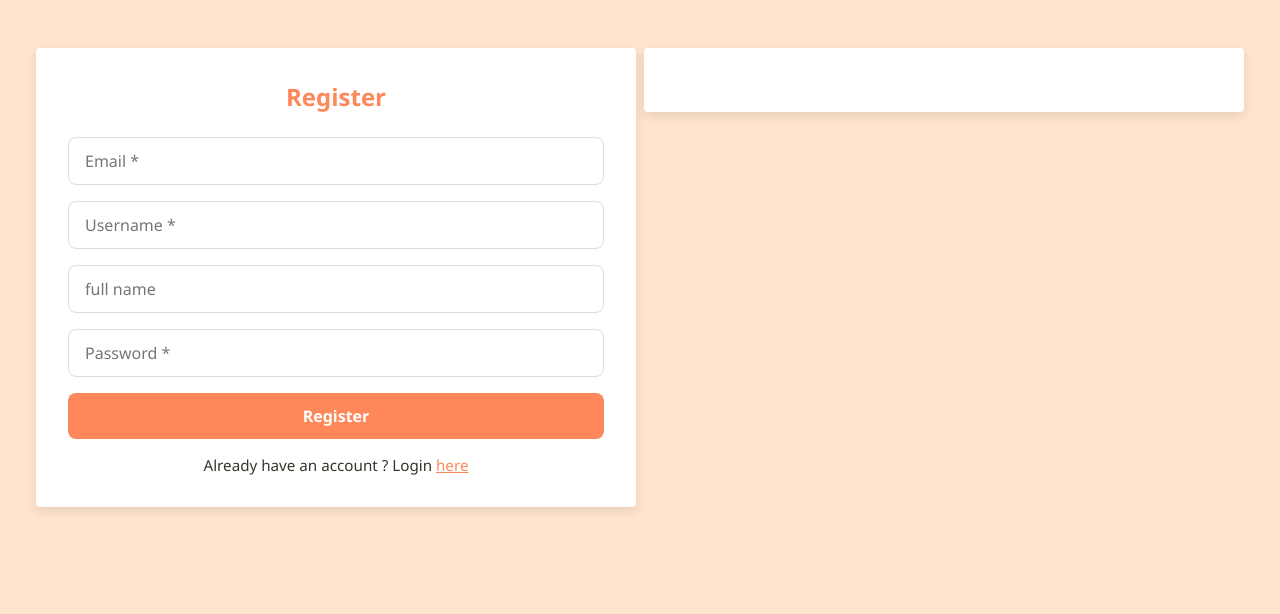
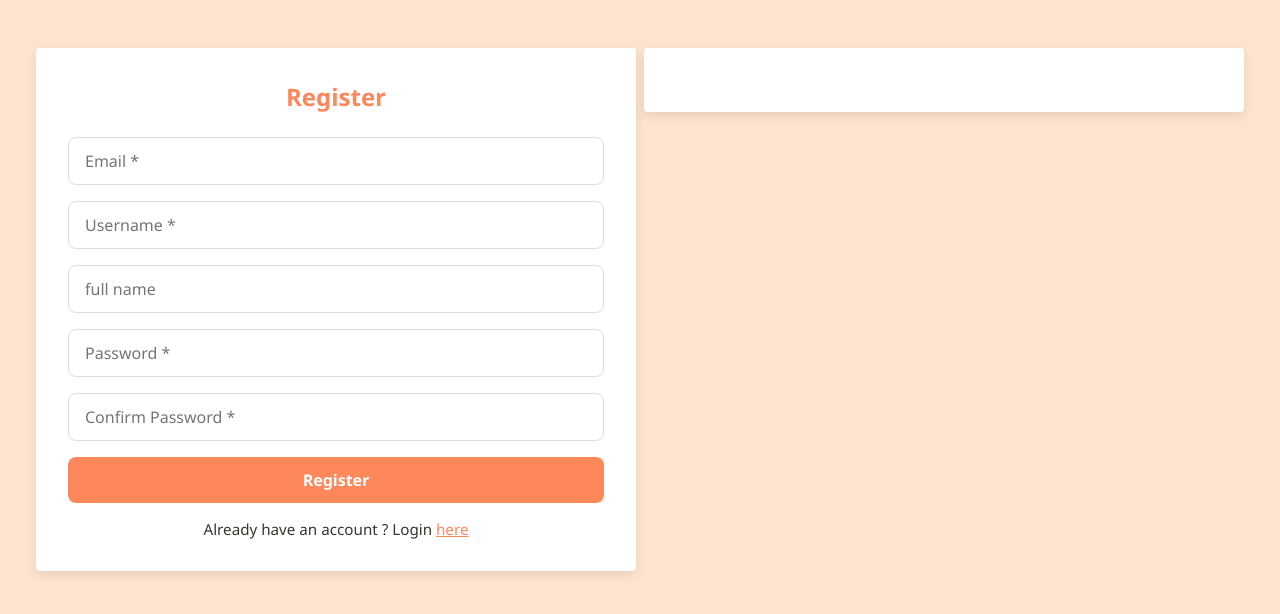
Before and after one commit to itsdiy0/user-service, a React app in the folder frontend/: page /register in a window 1280 px wide. Shown: the top 614 px of the page. Built offline with nearby package versions, Linux system fonts and the light colour scheme; the HTML template or start-up script is replaced by a standard one.

Commit message:
feat: added a confirm password field and validation before submission

```diff
--- a/frontend/src/components/RegisterForm.tsx
+++ b/frontend/src/components/RegisterForm.tsx
@@ -1,14 +1,15 @@
 import { useState } from "react";
 import { registerUser } from "../api/auth";
-import type { registerType } from "../types/auth";
+import type { registerFormType } from "../types/auth";
 import { useNavigate,Link } from "react-router-dom";
 
 const RegisterForm = () => {
-  const [form, setForm] = useState<registerType>({
+  const [form, setForm] = useState<registerFormType>({
     email: "",
     username: "",
     full_name: "",
     password: "",
+    confirmPassword: "",
   });
   const navigate = useNavigate();
   const [error, setError] = useState<string | null>(null);
@@ -17,8 +18,16 @@ const RegisterForm = () => {
 
   const handleSubmit = async (e: React.FormEvent) => {
     e.preventDefault();
+
+    if (form.password !== form.confirmPassword) {
+      setError("Passwords do not match");
+      return;
+    }
+
     try {
-      await registerUser(form);
+      // Remove confirmPassword from the data sent to API
+      const { confirmPassword, ...registerData } = form;
+      await registerUser(registerData);
       navigate("/login",{
         state: { message: "Registration successful! Please log in." }
       });
@@ -60,6 +69,14 @@ const RegisterForm = () => {
         value={form.password}
         required
       />
+      <input
+        name="confirmPassword"
+        type="password"
+        placeholder="Confirm Password *"
+        onChange={handleChange}
+        value={form.confirmPassword}
+        required
+      />
       <button type="submit">Register</button>
     </form>
     <p className="authText">Already have an account ? Login <Link to="/login">here</Link></p>
```
